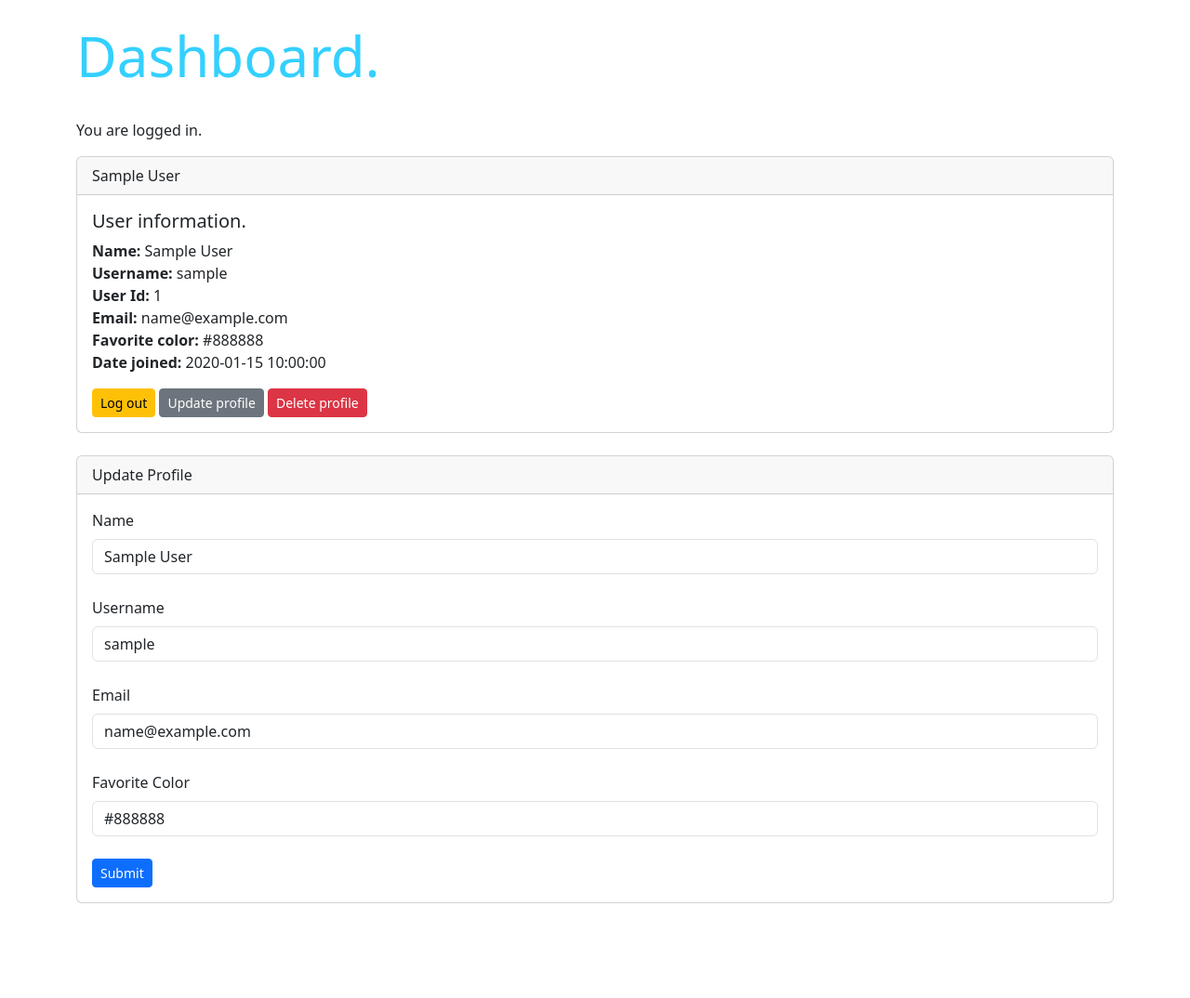
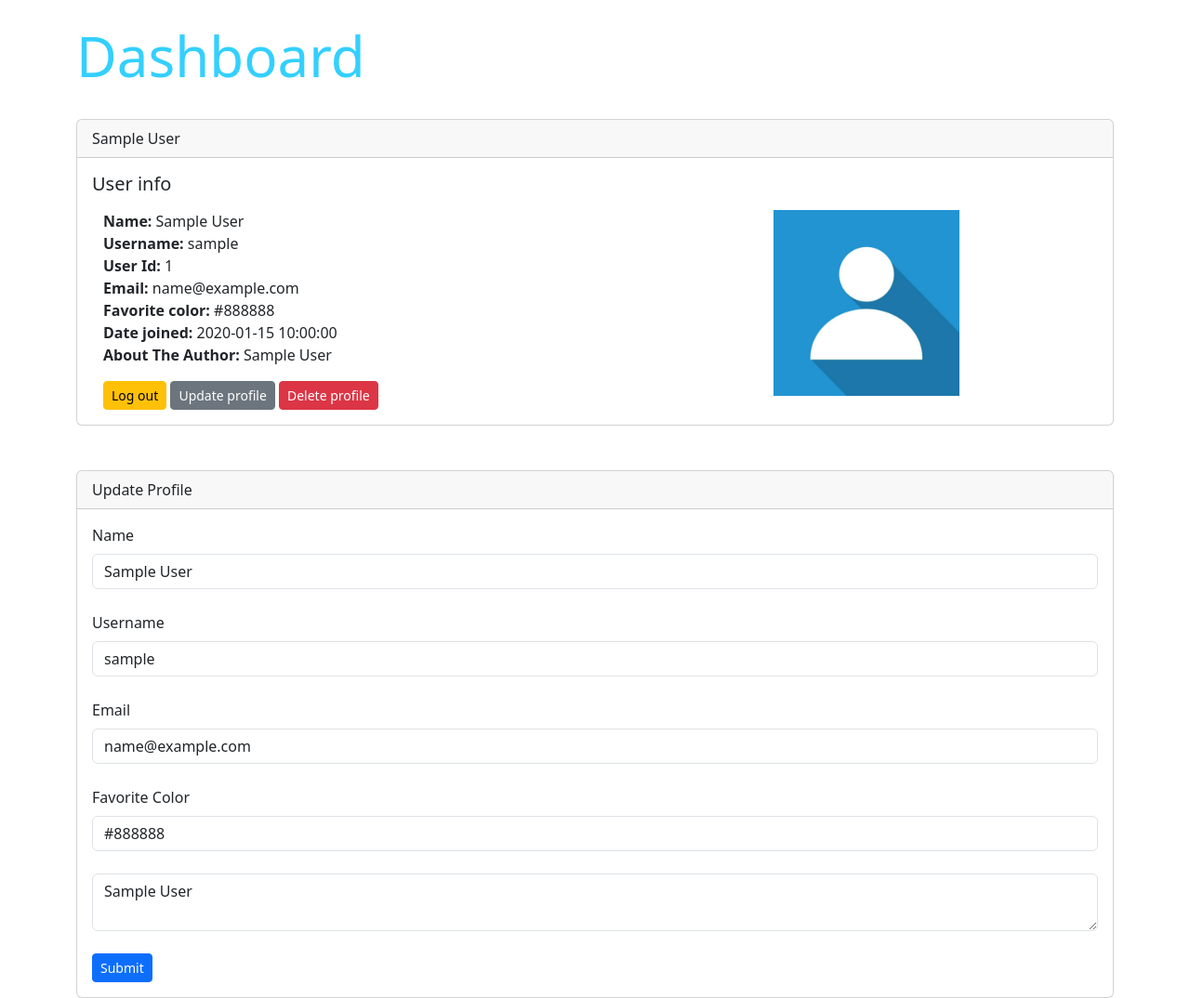
Before and after one commit to ConnorGIT5/Flask_Blog, a Flask app: page /dashboard in a window 1280 px wide. Shown: the part 56-1130 px from the top of the page at 93% size. Before the commit the page ends 1028 px from the top, so only its background shows below. Run offline with Flask 3, Linux system fonts and the light colour scheme; a user stored in the database is signed in; tables that the repository leaves empty hold one stand-in row (values such as "Sample post"); some libraries are stand-ins or nearby versions.

Commit message:
v0.37.1: A few errors in this version Need to be fixed.

```diff
--- a/hello.py
+++ b/hello.py
@@ -5,13 +5,17 @@ from datetime import datetime, date #when addiing stuff to database, this keeps
 from werkzeug.security import generate_password_hash, check_password_hash
 from flask_login import UserMixin, login_user, LoginManager, login_required, logout_user, current_user
 from webforms import LoginForm, PostForm, UserForm, PasswordForm, NamerForm, SearchForm
+from flask_ckeditor import CKEditor
 
 # test comment to see if git will push using just git add . -> git commit -> git push
 
 # Create an instance of Flask that runs all the things
 app = Flask(__name__) #helps flask find all the files in the directory
+
+ckeditor = CKEditor(app)
+
+
 # adding our database
-
 # old sqllite db below
 # app.config['SQLALCHEMY_DATABASE_URI'] = 'sqlite:///users.db'
 
@@ -41,7 +45,17 @@ def base():
 	form = SearchForm()
 	return dict(form=form)
 
+# the admin page
 
+@app.route('/admin')
+@login_required
+def admin():
+	id = current_user.id
+	if id == 1:
+		return render_template("admin.html")
+	else:
+		flash("You must be admin to access page.")
+		return redirect(url_for('dashboard'))
 
 # search function
 @app.route('/search', methods=['POST'])
@@ -100,6 +114,7 @@ def dashboard():
 		name_to_update.email = request.form['email']
 		name_to_update.favorite_color = request.form['favorite_color']
 		name_to_update.username = request.form['username']
+		name_to_update.about_author = request.form['about_author']
 		try:
 			db.session.commit()
 			flash("User updated successfully.")
@@ -407,6 +422,7 @@ class Users(db.Model, UserMixin):
 	name = db.Column(db.String(100), nullable=False)
 	email = db.Column(db.String(200), nullable=False, unique=True)
 	favorite_color = db.Column(db.String(100))
+	about_author = db.Column(db.Text(500), nullable=True)
 	date_added = db.Column(db.DateTime, default=datetime.utcnow)
 	# password hash column
 	password_hash = db.Column(db.String(128))
--- a/templates/add_post.html
+++ b/templates/add_post.html
@@ -36,6 +36,10 @@
         {{ form.submit(class="btn btn-primary") }}
 
     </form>
+    {{ ckeditor.load() }}
+    {{ ckeditor.config(name='content') }}
+
+</div>
 
 {% else %}
 <h2>Must be logged-in to post.</h2>
--- a/templates/dashboard.html
+++ b/templates/dashboard.html
@@ -11,24 +11,29 @@
 
 {% endfor %}
 
-<h1>Dashboard.</h1>
+<h1>Dashboard</h1>
 <br>
-<p>You are logged in.</p>
 
 <div class="card">
   <div class="card-header">
     {{ current_user.name }}
   </div>
   <div class="card-body">
-    <h5 class="card-title">User information.</h5>
+    <h5 class="card-title">User info</h5>
     <p class="card-text">
 
-    	<strong>Name: </strong>{{ current_user.name }}<br>
+<div class='container'>
+	<div class ='row'>
+		<div class ='col-8'>
+
+    <strong>Name: </strong>{{ current_user.name }}<br>
 		<strong>Username: </strong>{{ current_user.username }}<br>
 		<strong>User Id: </strong>{{ current_user.id }}<br>
 		<strong>Email: </strong>{{ current_user.email }}<br>
 		<strong>Favorite color: </strong>{{ current_user.favorite_color }}<br>
 		<strong>Date joined: </strong>{{ current_user.date_added }}<br>
+		<strong>About The Author: </strong>{{ current_user.about_author }}<br>
+
 
     </p>
     <a href="{{ url_for('logout') }}" class="btn btn-warning btn-sm">Log out</a>
@@ -36,12 +41,22 @@
     <a href="{{ url_for('update', id=current_user.id )}}" class="btn btn-secondary btn-sm">Update profile</a>
 
 	<a href="{{ url_for('delete', id=current_user.id )}}" class="btn btn-danger btn-sm">Delete profile</a>
+	<br>
+
+	</div>
+	<div class='col-4'>
+				<img src="{{ url_for('static', filename='images/default-profile-picture1.jpg') }}" width="200" alighn="right">
+	</div>
+</div>
+</div>
+
+
 
   </div>
 
 </div>
 
-<br>
+<br><br>
 
 <div class="card">
   <div class="card-header">
@@ -72,15 +87,19 @@
 
 		<br>
 
+
+		<textarea name="about_author" class="form-control">{{ name_to_update.about_author }}
+		</textarea>
+
+		<br>
+
 		{{ form.submit(class="btn btn-primary btn-sm") }}
 
 	</form>
 
+</div>
 
-</div>
 
 <!-- {(%) if current_user.is_authenticated (%)} <-- you don't need this statement because flask_login already handles it. The person will be redirected to the login page if they stumble upon this page. -->
 
-
-
 {% endblock %}
--- a/templates/edit_post.html
+++ b/templates/edit_post.html
@@ -38,7 +38,8 @@
         {{ form.submit(class="btn btn-primary") }}
 
     </form>
-
+      {{ ckeditor.load() }}
+      {{ ckeditor.config(name='content') }}
 
 </div>
 
--- a/templates/navbar.html
+++ b/templates/navbar.html
@@ -18,9 +18,16 @@
         </li>
 
         {% if current_user.is_authenticated %}
-        <li class="nav-item">
-          <a class="nav-link" href="{{ url_for('dashboard') }}">Dashboard</a>
+          <li class="nav-item">
+            <a class="nav-link" href="{{ url_for('dashboard') }}">Dashboard</a>
+          </li>
+
+
+        {% if current_user.id == 18 %}
+         <li class="nav-item">
+          <a class="nav-link" href="{{ url_for('admin') }}">Admin</a>
         </li>
+        {% endif %}
 
         <li class="nav-item">
           <a class="nav-link" href="{{ url_for('logout') }}">Logout</a>
--- a/templates/posts.html
+++ b/templates/posts.html
@@ -19,7 +19,7 @@
     <h2>{{ post.title }}</h2><br>
     <small>By: {{ post.poster.name }}<br>
     Date posted: {{ post.date_posted }}<br><br></small>
-    {{ post.content }}
+    {{ post.content|safe }}
 
     <br><br>
     <a href="{{ url_for('post', id=post.id) }}" class="btn btn-outline-secondary btn-sm">View Post</a>
--- a/templates/update.html
+++ b/templates/update.html
@@ -43,6 +43,11 @@
 
 		<br>
 
+		<textarea name="about_author" class="form-control">{{ name_to_update.about_author }}
+		</textarea>
+
+		<br>
+
 		{{ form.submit(class="btn btn-primary") }}
 		<a href="{{ url_for('delete', id=name_to_update.id )}}" class="btn btn-danger">Delete</a>
 
--- a/webforms.py
+++ b/webforms.py
@@ -1,7 +1,8 @@
 from flask_wtf import FlaskForm
-from wtforms import StringField, SubmitField, PasswordField, BooleanField, ValidationError
+from wtforms import StringField, SubmitField, PasswordField, BooleanField, ValidationError, TextAreaField
 from wtforms.validators import DataRequired, EqualTo, Length
 from wtforms.widgets import TextArea
+from flask_ckeditor import CKEditorField
 
 # search form
 class SearchForm(FlaskForm):
@@ -19,7 +20,8 @@ class LoginForm(FlaskForm):
 	# creates the post form
 class PostForm(FlaskForm):
 	title = StringField("Title", validators=[DataRequired()])
-	content = StringField("Content", validators=[DataRequired()], widget=TextArea())
+	# content = StringField("Content", validators=[DataRequired()], widget=TextArea())
+	content = CKEditorField('Content', validators=[DataRequired()])
 	author = StringField("Author")
 	slug = StringField("Slug", validators=[DataRequired()])
 	submit = SubmitField("Submit")
@@ -30,6 +32,7 @@ class UserForm(FlaskForm):
 	username = StringField("Username", validators=[DataRequired()])
 	email = StringField("Email", validators=[DataRequired()])
 	favorite_color = StringField("Favorite Color")
+	about_author = TextAreaField("About The Author")
 	password_hash = PasswordField("Password", validators=[DataRequired(), EqualTo('password_hash2', message="Passwords must match.")])
 	password_hash2 = PasswordField("Confirm Password", validators=[DataRequired()])
 	submit = SubmitField("Submit")
```
Also changed, not shown: templates/admin.html (added, +12 -0 lines), templates/post.html (+7 -1 lines), templates/search.html (+27 -3 lines), static/images/default-profile-picture1.jpg (added).
